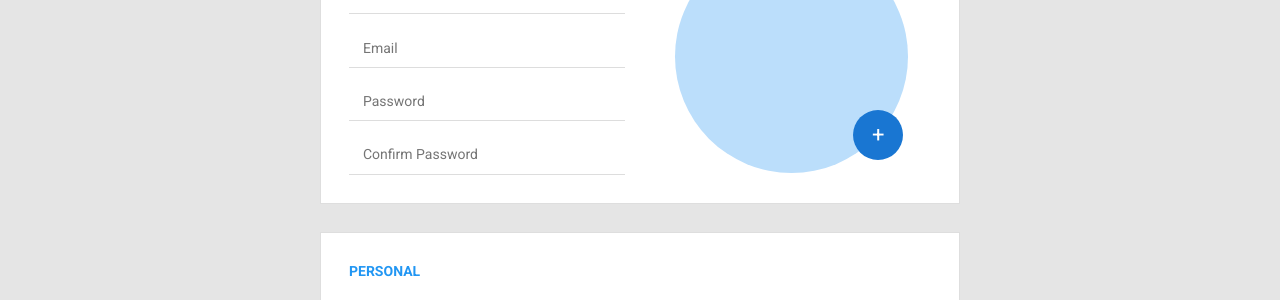
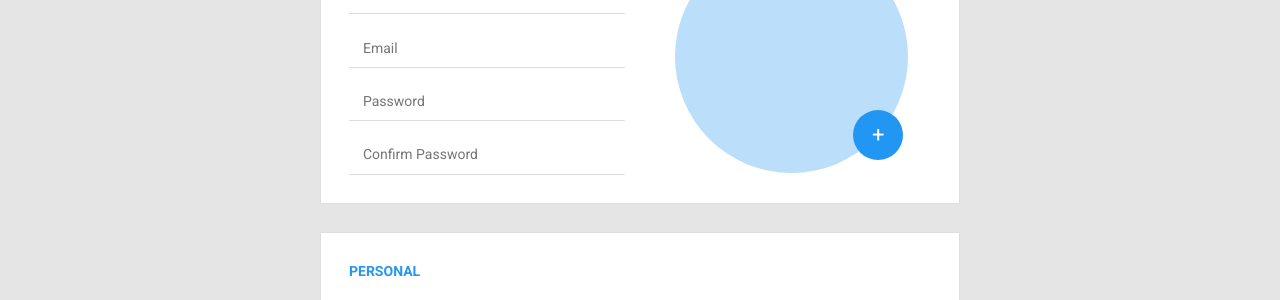
Before and after one commit to Treydor/admin, a Jekyll site: the page built from index.html, in a window 1280 px wide. Shown: the part 231-531 px from the top of the page. Built offline with Jekyll 4.4.1, drawn with Linux system fonts in a browser that asks for light colours.

Commit message:
Adds recolor profile avatar change

```diff
--- a/css/style.css
+++ b/css/style.css
@@ -115,7 +115,7 @@ h3 { font-size: 18px; }
 }
 
 .profile__avatar--change {
-  background: #1976d2;
+  background: #2196f3;
   background-size: 33px 139px;
   border-radius: 50%;
   cursor: pointer;
```
